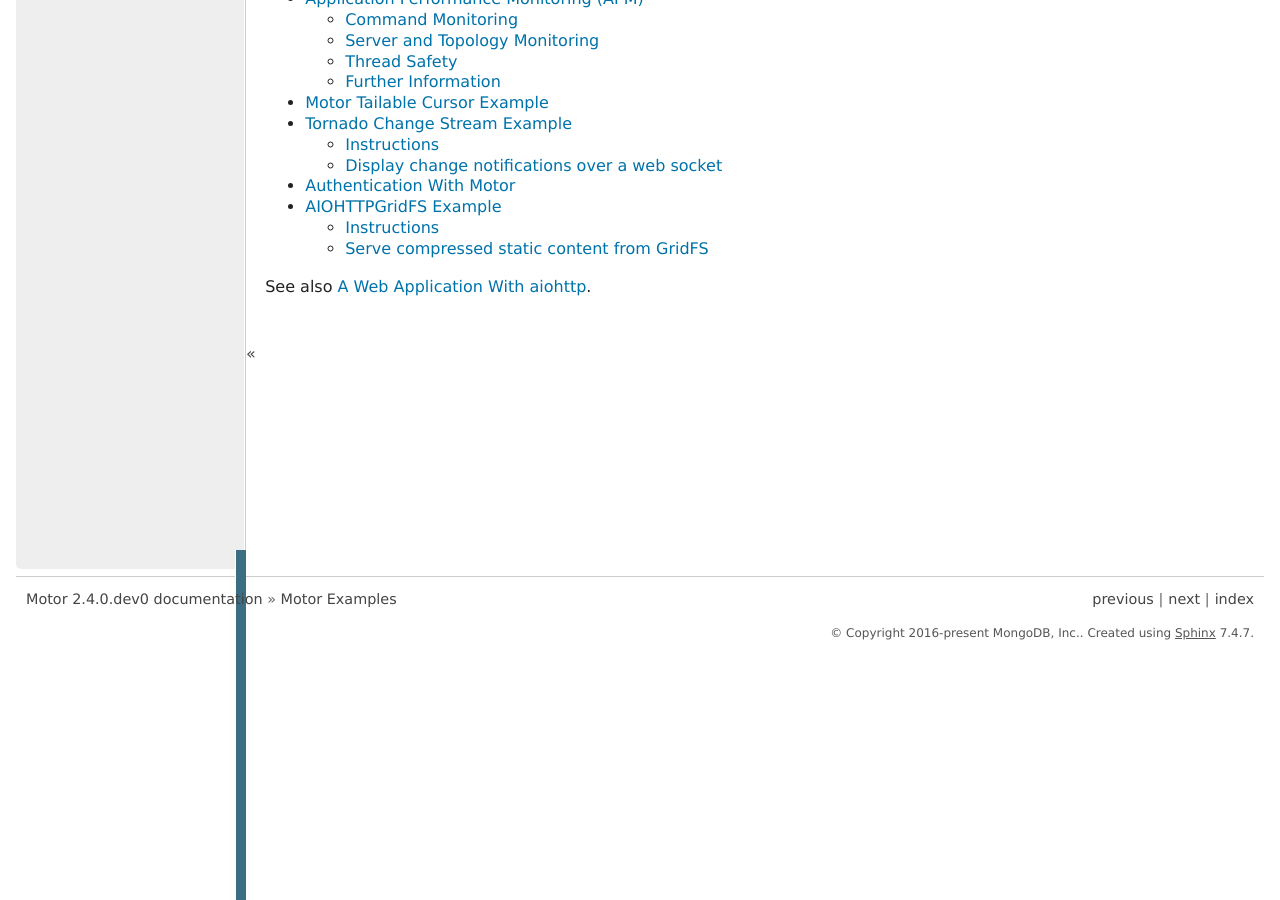
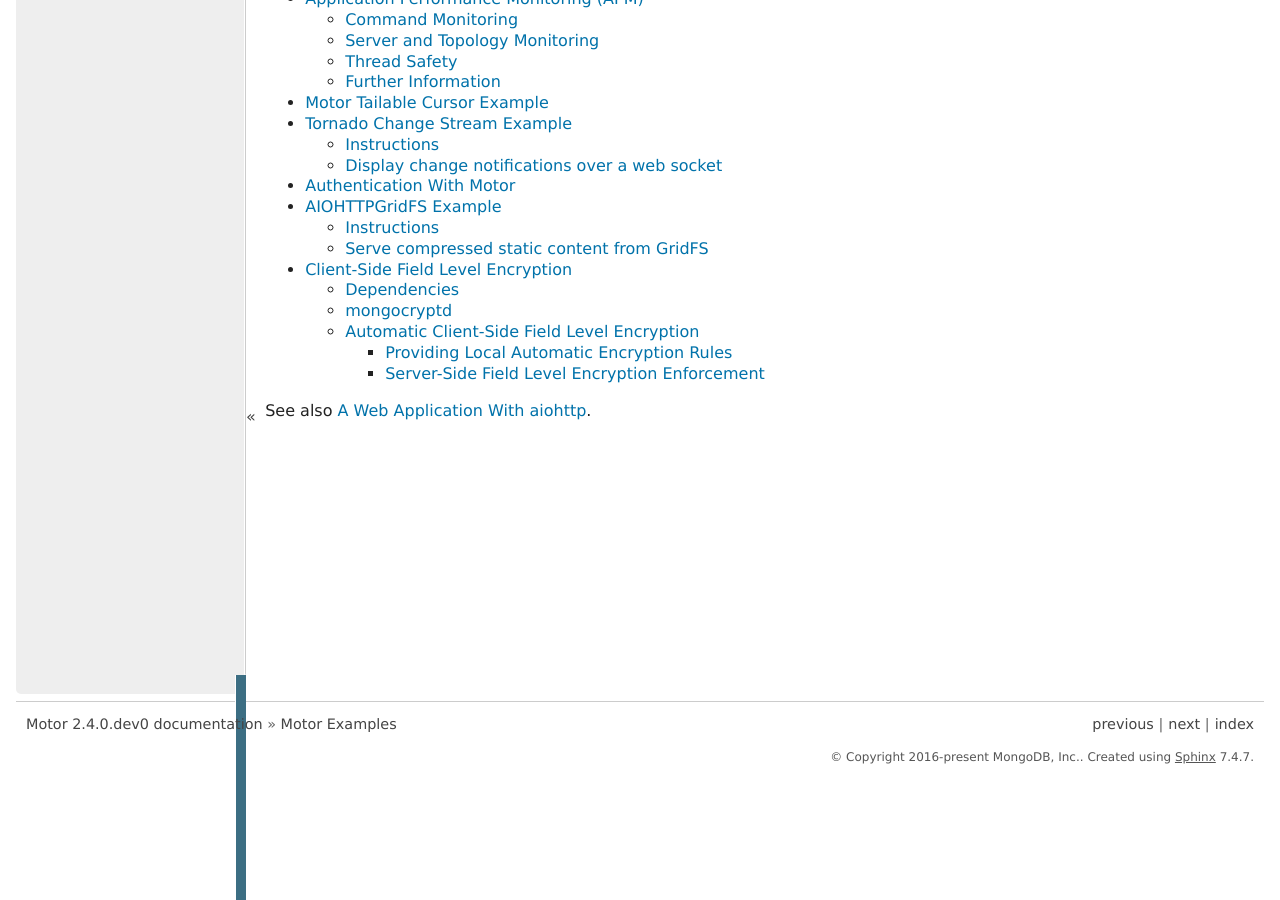
Before and after one commit to mongodb/motor, a Sphinx documentation site: the page built from doc/examples/index.rst, in a window 1280 px wide and 900 px high, scrolled down 327 px. Built offline with Sphinx 7.4.7, drawn with Linux system fonts in a browser that asks for light colours; pages that are not in the unit, such as notebooks, are missing from menus; comment, search, counter and statistics services are not loaded; the version number is read from the project's files by our own code; some of the changed lines change nothing that is shown.

Commit message:
add automatic csfle example

```diff
--- /dev/null
+++ b/doc/examples/auto_csfle_example.py
@@ -0,0 +1,105 @@
+import os
+import asyncio
+
+from bson.codec_options import CodecOptions
+from bson import json_util
+
+from motor.motor_asyncio import AsyncIOMotorClient
+from pymongo.encryption import (Algorithm,
+                                ClientEncryption)
+from pymongo.encryption_options import AutoEncryptionOpts
+
+
+def create_json_schema_file(kms_providers, key_vault_namespace,
+                            key_vault_client):
+    client_encryption = ClientEncryption(
+        kms_providers,
+        key_vault_namespace,
+        key_vault_client,
+        # The CodecOptions class used for encrypting and decrypting.
+        # This should be the same CodecOptions instance you have configured
+        # on MongoClient, Database, or Collection. We will not be calling
+        # encrypt() or decrypt() in this example so we can use any
+        # CodecOptions.
+        CodecOptions())
+
+    # Create a new data key and json schema for the encryptedField.
+    # https://dochub.mongodb.org/core/client-side-field-level-encryption-automatic-encryption-rules
+    data_key_id = client_encryption.create_data_key(
+        'local', key_alt_names=['pymongo_encryption_example_1'])
+    schema = {
+        "properties": {
+            "encryptedField": {
+                "encrypt": {
+                    "keyId": [data_key_id],
+                    "bsonType": "string",
+                    "algorithm":
+                        Algorithm.AEAD_AES_256_CBC_HMAC_SHA_512_Deterministic
+                }
+            }
+        },
+        "bsonType": "object"
+    }
+    # Use CANONICAL_JSON_OPTIONS so that other drivers and tools will be
+    # able to parse the MongoDB extended JSON file.
+    json_schema_string = json_util.dumps(
+        schema, json_options=json_util.CANONICAL_JSON_OPTIONS)
+
+    with open('../../motor/jsonSchema.json', 'w') as file:
+        file.write(json_schema_string)
+
+
+async def main():
+    # The MongoDB namespace (db.collection) used to store the
+    # encrypted documents in this example.
+    encrypted_namespace = "test.coll"
+
+    # This must be the same master key that was used to create
+    # the encryption key.
+    local_master_key = os.urandom(96)
+    kms_providers = {"local": {"key": local_master_key}}
+
+    # The MongoDB namespace (db.collection) used to store
+    # the encryption data keys.
+    key_vault_namespace = "encryption.__pymongoTestKeyVault"
+    key_vault_db_name, key_vault_coll_name = key_vault_namespace.split(".", 1)
+
+    # The MongoClient used to access the key vault (key_vault_namespace).
+    key_vault_client = AsyncIOMotorClient()
+    key_vault = key_vault_client[key_vault_db_name][key_vault_coll_name]
+    # Ensure that two data keys cannot share the same keyAltName.
+    await key_vault.drop()
+    await key_vault.create_index(
+        "keyAltNames",
+        unique=True,
+        partialFilterExpression={"keyAltNames": {"$exists": True}})
+
+    create_json_schema_file(
+        kms_providers, key_vault_namespace, key_vault_client)
+
+    # Load the JSON Schema and construct the local schema_map option.
+    with open('../../motor/jsonSchema.json', 'r') as file:
+        json_schema_string = file.read()
+    json_schema = json_util.loads(json_schema_string)
+    schema_map = {encrypted_namespace: json_schema}
+
+    auto_encryption_opts = AutoEncryptionOpts(
+        kms_providers, key_vault_namespace, schema_map=schema_map)
+
+    client = AsyncIOMotorClient(auto_encryption_opts=auto_encryption_opts)
+    db_name, coll_name = encrypted_namespace.split(".", 1)
+    coll = client[db_name][coll_name]
+    # Clear old data
+    await coll.drop()
+
+    await coll.insert_one({"encryptedField": "123456789"})
+    decrypted_doc = await coll.find_one()
+    print('Decrypted document: %s' % (decrypted_doc,))
+    unencrypted_coll = AsyncIOMotorClient()[db_name][coll_name]
+    encrypted_doc = await unencrypted_coll.find_one()
+    print('Encrypted document: %s' % (encrypted_doc,))
+
+
+if __name__ == "__main__":
+    loop = asyncio.get_event_loop()
+    loop.run_until_complete(main())
--- /dev/null
+++ b/doc/examples/encryption.rst
@@ -0,0 +1,100 @@
+.. _Client-Side Field Level Encryption:
+
+Client-Side Field Level Encryption
+==================================
+
+New in MongoDB 4.2, client-side field level encryption allows an application
+to encrypt specific data fields in addition to pre-existing MongoDB
+encryption features such as `Encryption at Rest
+<https://dochub.mongodb.org/core/security-encryption-at-rest>`_ and
+`TLS/SSL (Transport Encryption)
+<https://dochub.mongodb.org/core/security-tls-transport-encryption>`_.
+
+With field level encryption, applications can encrypt fields in documents
+*prior* to transmitting data over the wire to the server. Client-side field
+level encryption supports workloads where applications must guarantee that
+unauthorized parties, including server administrators, cannot read the
+encrypted data.
+
+.. mongodoc:: client-side-field-level-encryption
+
+Dependencies
+------------
+
+To get started using client-side field level encryption in your project,
+you will need to install the
+`pymongocrypt <https://pypi.org/project/pymongocrypt/>`_ library
+as well as the driver itself. Install both the driver and a compatible
+version of pymongocrypt like this::
+
+  $ python -m pip install 'pymongo[encryption]'
+
+Note that installing on Linux requires pip 19 or later for manylinux2010 wheel
+support. For more information about installing pymongocrypt see
+`the installation instructions on the project's PyPI page
+<https://pypi.org/project/pymongocrypt/>`_.
+
+mongocryptd
+-----------
+
+The ``mongocryptd`` binary is required for automatic client-side encryption
+and is included as a component in the `MongoDB Enterprise Server package
+<https://dochub.mongodb.org/core/install-mongodb-enterprise>`_. For more
+information on this binary, see the `PyMongo documentation on mongocryptd
+<https://pymongo.readthedocs.io/en/stable/examples/encryption.html>`_.
+
+Automatic Client-Side Field Level Encryption
+--------------------------------------------
+
+Automatic client-side field level encryption is enabled by creating a
+:class:`~pymongo.mongo_client.MongoClient` with the ``auto_encryption_opts``
+option set to an instance of
+:class:`~pymongo.encryption_options.AutoEncryptionOpts`. The following
+examples show how to setup automatic client-side field level encryption
+using :class:`~pymongo.encryption.ClientEncryption` to create a new
+encryption data key.
+
+.. note:: Automatic client-side field level encryption requires MongoDB 4.2
+   enterprise or a MongoDB 4.2 Atlas cluster. The community version of the
+   server supports automatic decryption as well as
+   :ref:`explicit-client-side-encryption`.
+
+Providing Local Automatic Encryption Rules
+~~~~~~~~~~~~~~~~~~~~~~~~~~~~~~~~~~~~~~~~~~
+
+The following example shows how to specify automatic encryption rules via the
+``schema_map`` option. The automatic encryption rules are expressed using a
+`strict subset of the JSON Schema syntax
+<https://dochub.mongodb.org/core/client-side-field-level-encryption-automatic-encryption-rules>`_.
+
+Supplying a ``schema_map`` provides more security than relying on
+JSON Schemas obtained from the server. It protects against a
+malicious server advertising a false JSON Schema, which could trick
+the client into sending unencrypted data that should be encrypted.
+
+JSON Schemas supplied in the ``schema_map`` only apply to configuring
+automatic client-side field level encryption. Other validation
+rules in the JSON schema will not be enforced by the driver and
+will result in an error.
+
+
+.. literalinclude:: auto_csfle_example.py
+  :language: python3
+
+Server-Side Field Level Encryption Enforcement
+~~~~~~~~~~~~~~~~~~~~~~~~~~~~~~~~~~~~~~~~~~~~~~
+
+The MongoDB 4.2 server supports using schema validation to enforce encryption
+of specific fields in a collection. This schema validation will prevent an
+application from inserting unencrypted values for any fields marked with the
+``"encrypt"`` JSON schema keyword.
+
+The following example shows how to setup automatic client-side field level
+encryption using
+:class:`~pymongo.encryption.ClientEncryption` to create a new encryption
+data key and create a collection with the
+`Automatic Encryption JSON Schema Syntax
+<https://dochub.mongodb.org/core/client-side-field-level-encryption-automatic-encryption-rules>`_.
+
+.. literalinclude:: server_fle_enforcement_example.py
+  :language: python3
--- a/doc/examples/index.rst
+++ b/doc/examples/index.rst
@@ -11,5 +11,6 @@ Motor Examples
    tornado_change_stream_example
    authentication
    aiohttp_gridfs_example
+   encryption
 
 See also :ref:`example-web-application-aiohttp`.
--- /dev/null
+++ b/doc/examples/server_fle_enforcement_example.py
@@ -0,0 +1,102 @@
+import os
+import asyncio
+
+from bson.codec_options import CodecOptions
+from bson.binary import STANDARD
+
+from motor.motor_asyncio import AsyncIOMotorClient
+from pymongo.encryption import (Algorithm,
+                                ClientEncryption)
+from pymongo.encryption_options import AutoEncryptionOpts
+from pymongo.errors import OperationFailure
+from pymongo.write_concern import WriteConcern
+
+
+async def main():
+    # The MongoDB namespace (db.collection) used to store the
+    # encrypted documents in this example.
+    encrypted_namespace = "test.coll"
+
+    # This must be the same master key that was used to create
+    # the encryption key.
+    local_master_key = os.urandom(96)
+    kms_providers = {"local": {"key": local_master_key}}
+
+    # The MongoDB namespace (db.collection) used to store
+    # the encryption data keys.
+    key_vault_namespace = "encryption.__pymongoTestKeyVault"
+    key_vault_db_name, key_vault_coll_name = key_vault_namespace.split(".", 1)
+
+    # The MongoClient used to access the key vault (key_vault_namespace).
+    key_vault_client = AsyncIOMotorClient()
+    key_vault = key_vault_client[key_vault_db_name][key_vault_coll_name]
+    # Ensure that two data keys cannot share the same keyAltName.
+    await key_vault.drop()
+    await key_vault.create_index(
+        "keyAltNames",
+        unique=True,
+        partialFilterExpression={"keyAltNames": {"$exists": True}})
+
+    client_encryption = ClientEncryption(
+        kms_providers,
+        key_vault_namespace,
+        key_vault_client,
+        # The CodecOptions class used for encrypting and decrypting.
+        # This should be the same CodecOptions instance you have configured
+        # on MongoClient, Database, or Collection. We will not be calling
+        # encrypt() or decrypt() in this example so we can use any
+        # CodecOptions.
+        CodecOptions())
+
+    # Create a new data key and json schema for the encryptedField.
+    data_key_id = client_encryption.create_data_key(
+        'local', key_alt_names=['pymongo_encryption_example_2'])
+    json_schema = {
+        "properties": {
+            "encryptedField": {
+                "encrypt": {
+                    "keyId": [data_key_id],
+                    "bsonType": "string",
+                    "algorithm":
+                        Algorithm.AEAD_AES_256_CBC_HMAC_SHA_512_Deterministic
+                }
+            }
+        },
+        "bsonType": "object"
+    }
+
+    auto_encryption_opts = AutoEncryptionOpts(
+        kms_providers, key_vault_namespace)
+    client = AsyncIOMotorClient(auto_encryption_opts=auto_encryption_opts)
+    db_name, coll_name = encrypted_namespace.split(".", 1)
+    db = client[db_name]
+    # Clear old data
+    await db.drop_collection(coll_name)
+    # Create the collection with the encryption JSON Schema.
+    await db.create_collection(
+        coll_name,
+        # uuid_representation=STANDARD is required to ensure that any
+        # UUIDs in the $jsonSchema document are encoded to BSON Binary
+        # with the standard UUID subtype 4. This is only needed when
+        # running the "create" collection command with an encryption
+        # JSON Schema.
+        codec_options=CodecOptions(uuid_representation=STANDARD),
+        write_concern=WriteConcern(w="majority"),
+        validator={"$jsonSchema": json_schema})
+    coll = client[db_name][coll_name]
+
+    await coll.insert_one({"encryptedField": "123456789"})
+    decrypted_doc = await coll.find_one()
+    print('Decrypted document: %s' % (decrypted_doc,))
+    unencrypted_coll = AsyncIOMotorClient()[db_name][coll_name]
+    encrypted_doc = await unencrypted_coll.find_one()
+    print('Encrypted document: %s' % (encrypted_doc,))
+    try:
+        await unencrypted_coll.insert_one({"encryptedField": "123456789"})
+    except OperationFailure as exc:
+        print('Unencrypted insert failed: %s' % (exc.details,))
+
+
+if __name__ == "__main__":
+    loop = asyncio.get_event_loop()
+    loop.run_until_complete(main())
```
